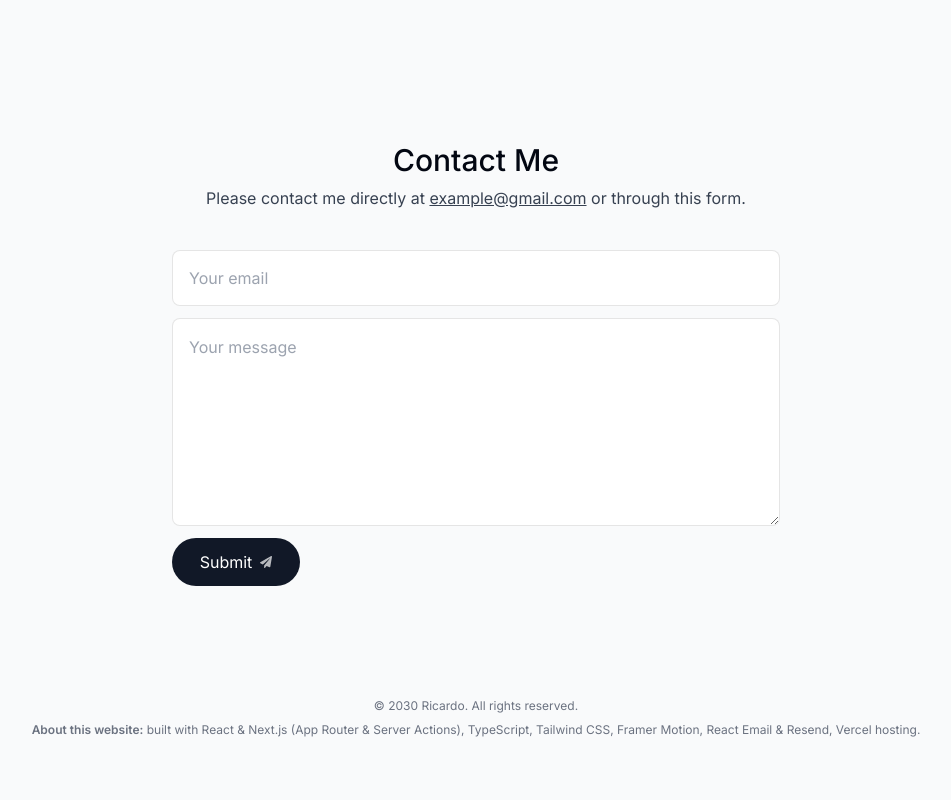
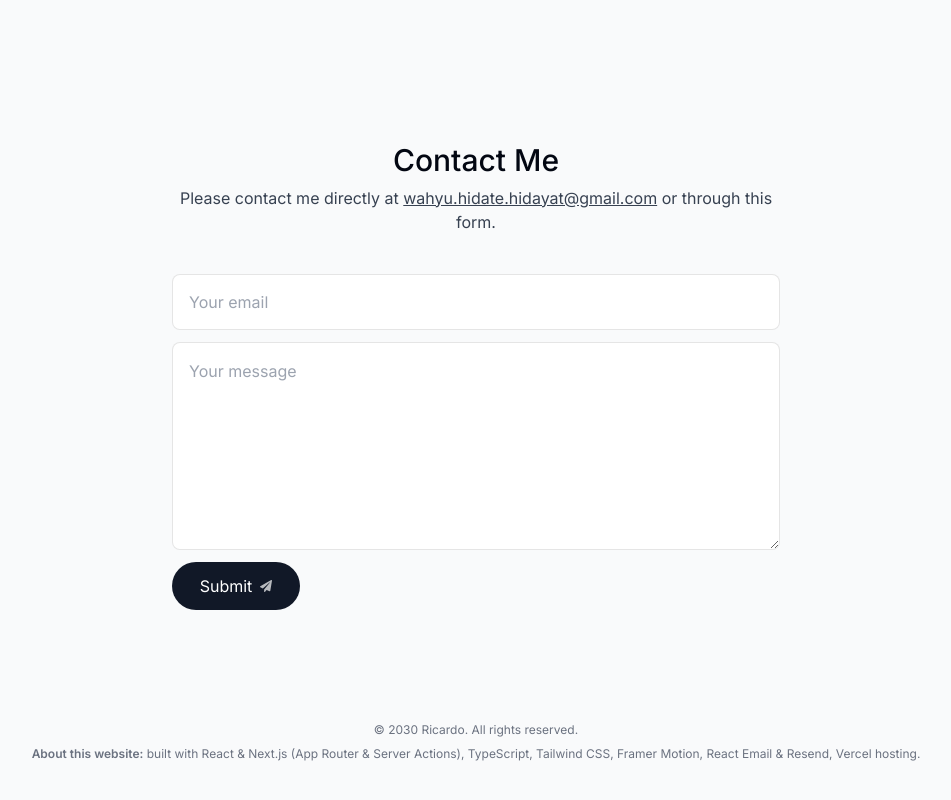
Before and after one commit to Hidate13/myPortfolio, a Next.js app: page / in a window 1280 px wide. Shown: the part 3111-3911 px from the top of the page, without its empty margins (164-1115 px from the left). Before the commit the page ends 3889 px from the top, so only its background shows below. Built offline with nearby package versions, Linux system fonts and the light colour scheme; no server answers.

Commit message:
first commit

```diff
--- a/components/contact.tsx
+++ b/components/contact.tsx
@@ -33,8 +33,8 @@
 
       <p className="text-gray-700 -mt-6 dark:text-white/80">
         Please contact me directly at{" "}
-        <a className="underline" href="mailto:example@gmail.com">
-          example@gmail.com
+        <a className="underline" href="mailto:wahyu.hidate.hidayat@gmail.com">
+        wahyu.hidate.hidayat@gmail.com
         </a>{" "}
         or through this form.
       </p>
--- a/next.config.js
+++ b/next.config.js
@@ -1,5 +1,6 @@
 /** @type {import('next').NextConfig} */
 const nextConfig = {
+  output: 'export',
   images: {
     remotePatterns: [
       {
```
